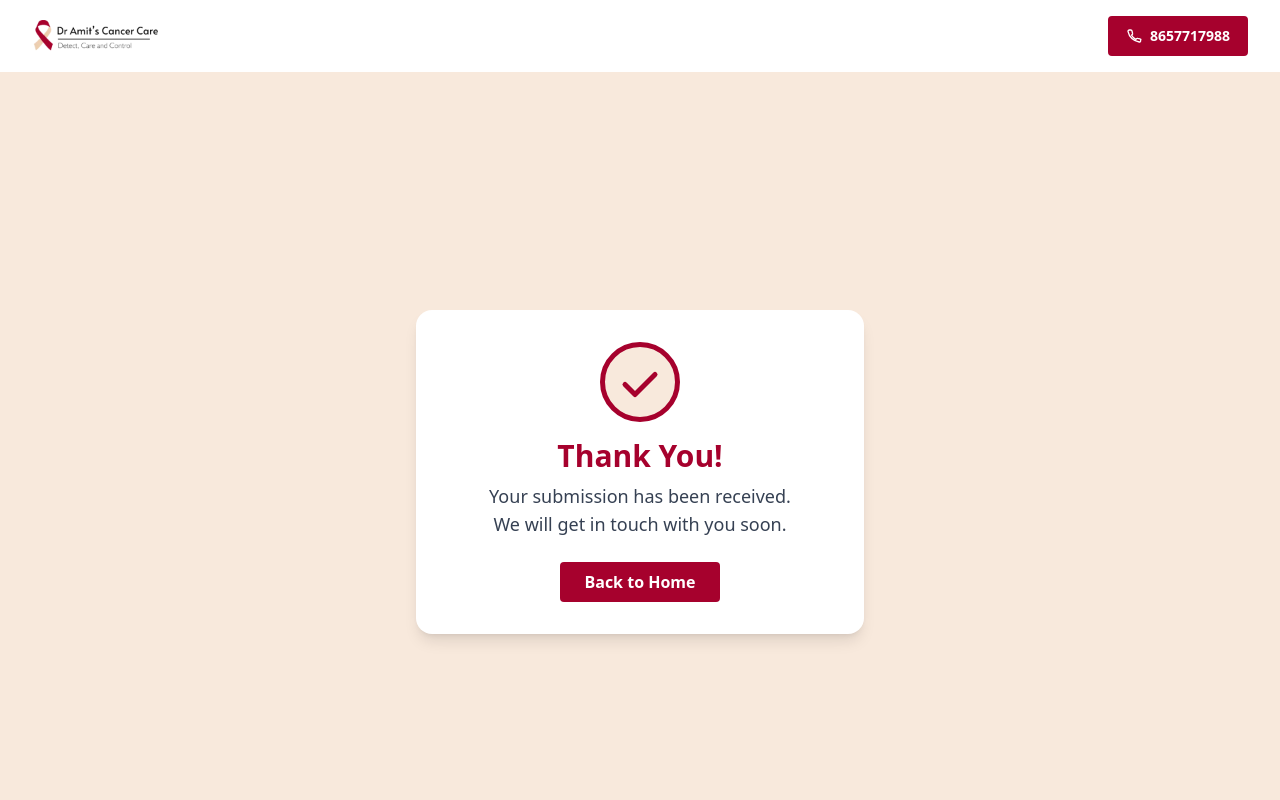
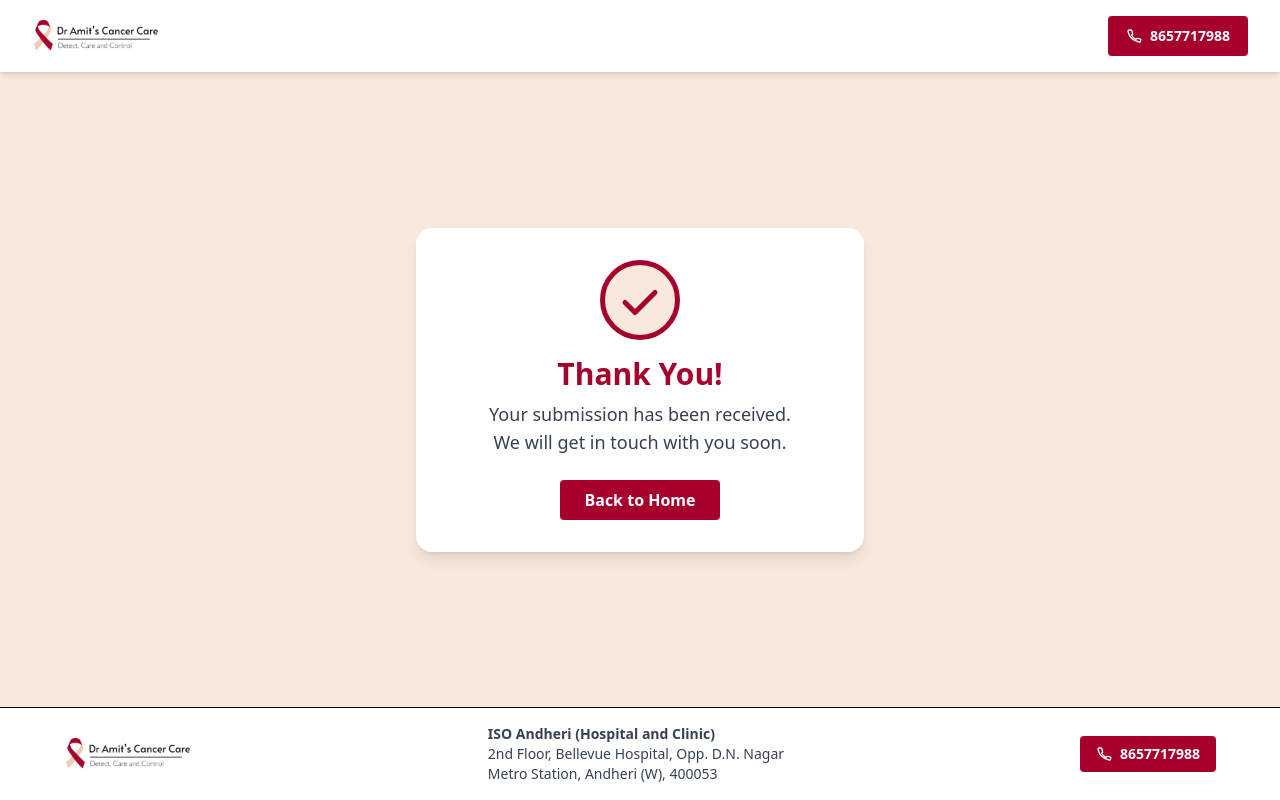
Before and after one commit to pranaydo/Dr-Amit-Landing-Page, a React (Vite) app: page /thank-you in a window 1280 px wide. Shown: the top 800 px of the page. Built offline with nearby package versions, Linux system fonts and the light colour scheme.

Commit message:
all done

```diff
--- a/src/components/Thankyou.jsx
+++ b/src/components/Thankyou.jsx
@@ -4,9 +4,9 @@
 
 const Thankyou = () => {
   return (
-    <>
+    <div className="min-h-screen flex flex-col bg-[#f8e9dc]">
       <Header />
-      <div className="min-h-screen flex flex-col justify-center items-center bg-[#f8e9dc] px-4 py-16">
+      <main className="flex-1 flex flex-col justify-center items-center px-4 py-8">
         <div className="bg-white rounded-2xl shadow-lg p-8 flex flex-col items-center max-w-md w-full">
           {/* Success Icon */}
           <div className="mb-4">
@@ -49,9 +49,9 @@
             Back to Home
           </a>
         </div>
-      </div>
+      </main>
       <Footer />
-    </>
+    </div>
   );
 };
 
```
